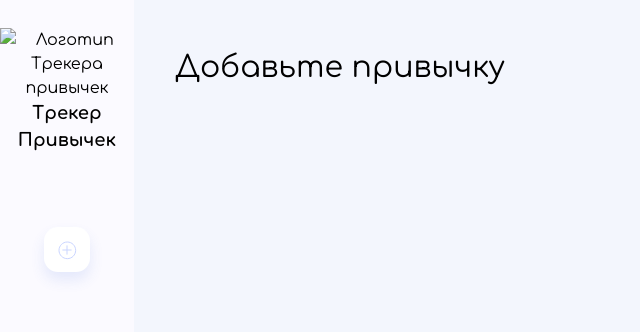
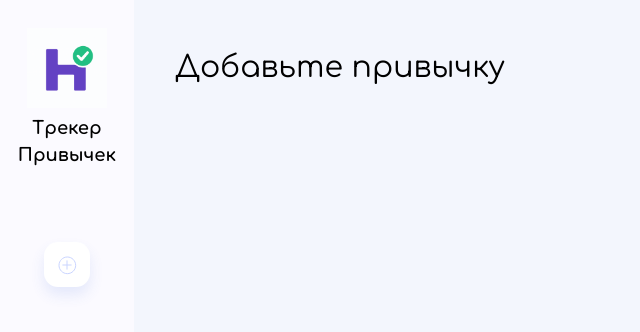
Before and after one commit to zver1k/habbits, a plain HTML site: page index.html in a window 1280 px wide. Shown: the whole page, without its empty margins (0-640 px from the left). Drawn offline with Linux system fonts and the light colour scheme.

Commit message:
ссылка на новый логотип

```diff
--- a/index.html
+++ b/index.html
@@ -26,8 +26,11 @@
   <div class="panel__logo">
     <img
       class="panel__logo-img"
-      src="./images/logo.svg"
+      src="./assets/logo_habbit.png"
       alt="Логотип Трекера привычек"
+      width="80"
+      height="80"
+      loading="lazy"
     >
     <h2 class="panel__logo-h2">
       Трекер <br /> Привычек
```
